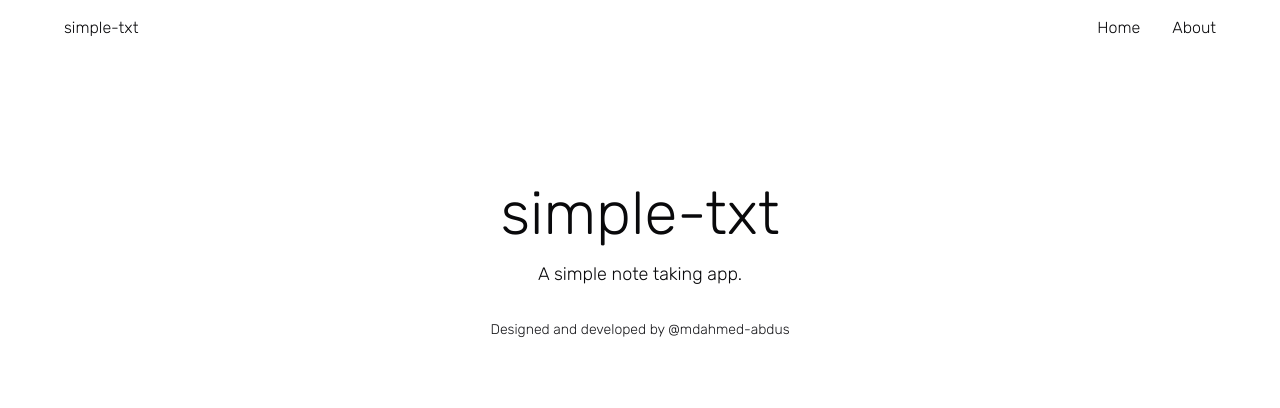
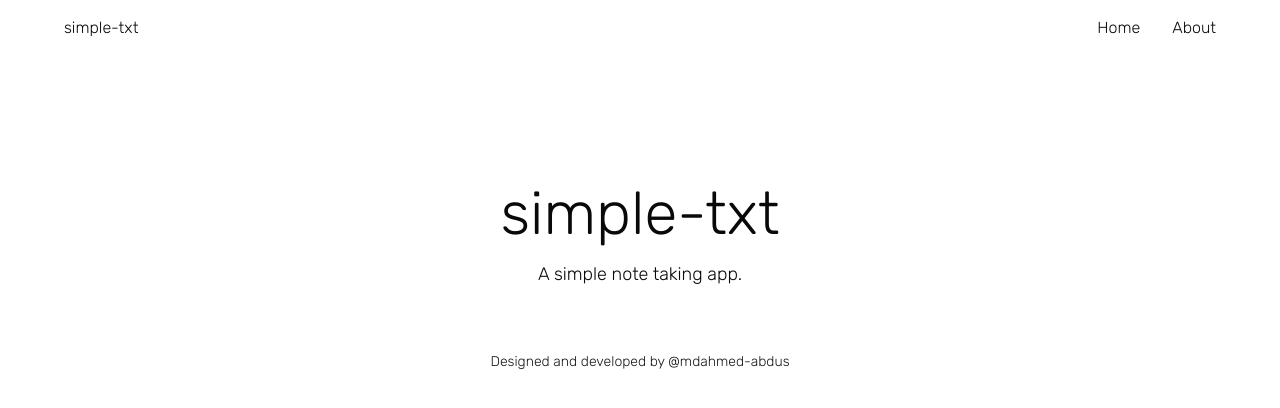
Before and after one commit to mdahmed-abdus/simple-txt, a Next.js app: page / in a window 1280 px wide. Shown: the top 408 px of the page. Built offline with nearby package versions, Linux system fonts and the light colour scheme.

Commit message:
Update hero css

```diff
--- a/src/components/Hero.tsx
+++ b/src/components/Hero.tsx
@@ -3,12 +3,13 @@ export default function Hero() {
     <div className="mt-32 font-thin text-center">
       <h1 className="text-6xl">simple-txt</h1>
       <p className="mt-4 text-lg">A simple note taking app.</p>
-      <p className="mt-8 text-primary text-sm">
+      <p className="mt-16 text-primary text-sm">
         Designed and developed by @
         <a
-          className="hover:text-destructive hover:underline"
+          className="hover:underline"
           href="https://github.com/mdahmed-abdus"
           target="_blank"
+          rel="noopener noreferrer"
         >
           mdahmed-abdus
         </a>
```
